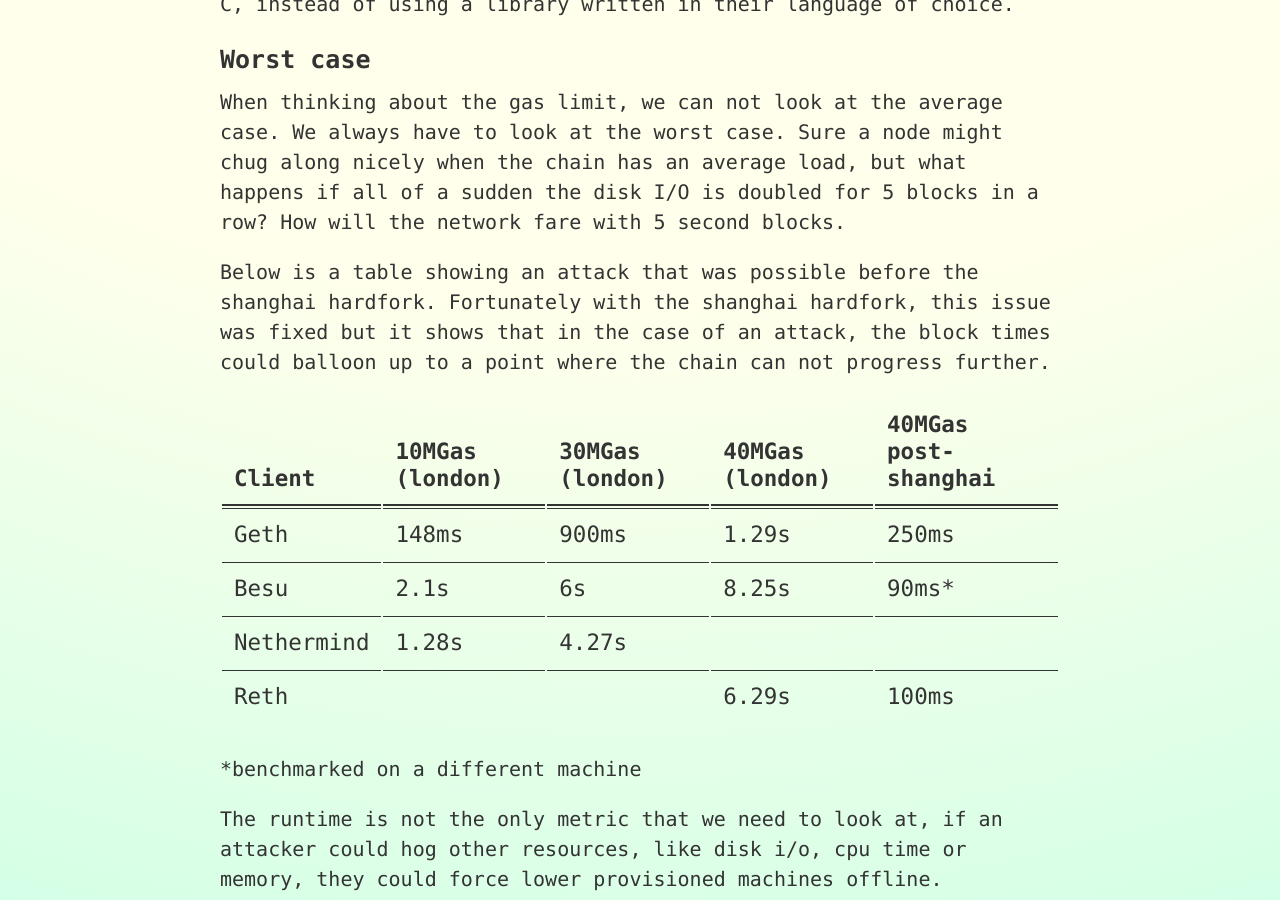
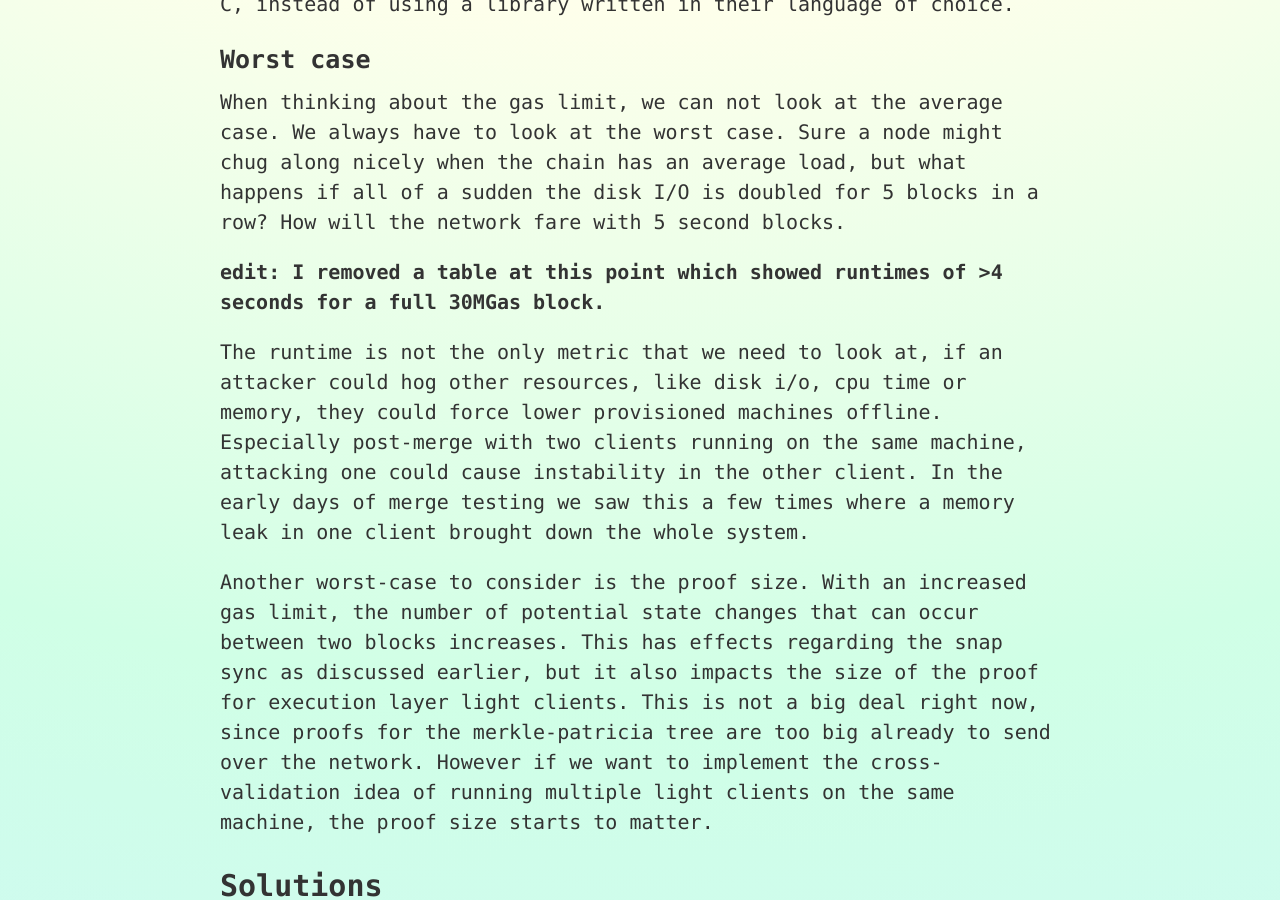
Before and after one commit to MariusVanDerWijden/MariusVanDerWijden.github.io, a Jekyll site: the page built from _posts/2024-01-11-GasLimit.md, in a window 1280 px wide and 900 px high, scrolled down 5062 px. Built offline with Jekyll 4.4.1, drawn with Linux system fonts in a browser that asks for light colours; some of the changed text lies outside the part shown.

Commit message:
Update 2024-01-11-GasLimit.md

```diff
--- a/_posts/2024-01-11-GasLimit.md
+++ b/_posts/2024-01-11-GasLimit.md
@@ -78,17 +78,7 @@
 
 When thinking about the gas limit, we can not look at the average case. We always have to look at the worst case. Sure a node might chug along nicely when the chain has an average load, but what happens if all of a sudden the disk I/O is doubled for 5 blocks in a row? How will the network fare with 5 second blocks.
 
-Below is a table showing an attack that was possible before the shanghai hardfork.
-Fortunately with the shanghai hardfork, this issue was fixed but it shows that in the case of an attack, the block times could balloon up to a point where the chain can not progress further.
-
-|Client|10MGas (london) |30MGas (london) |40MGas (london) |40MGas post-shanghai|
-|:-|:-|:-|:-|:-|
-|Geth|148ms|900ms|1.29s|250ms|
-|Besu|2.1s|6s|8.25s|90ms*|
-|Nethermind|1.28s|4.27s| | |
-|Reth | | | 6.29s | 100ms |
-
-*benchmarked on a different machine
+**edit: I removed a table at this point which showed runtimes of >4 seconds for a full 30MGas block.**
 
 The runtime is not the only metric that we need to look at, if an attacker could hog other resources, like disk i/o, cpu time or memory, they could force lower provisioned machines offline.
 Especially post-merge with two clients running on the same machine, attacking one could cause instability in the other client. In the early days of merge testing we saw this a few times where a memory leak in one client brought down the whole system.
```
